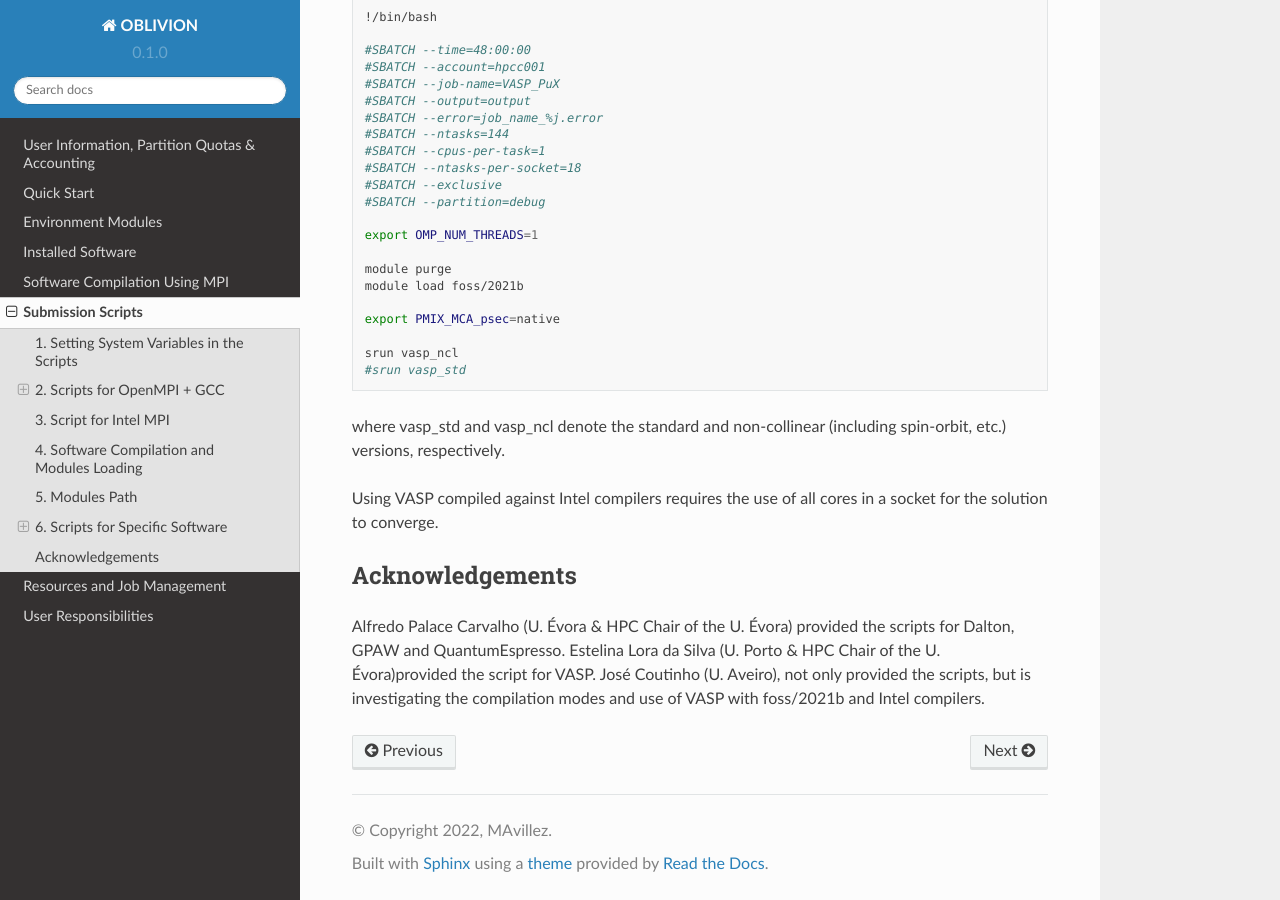
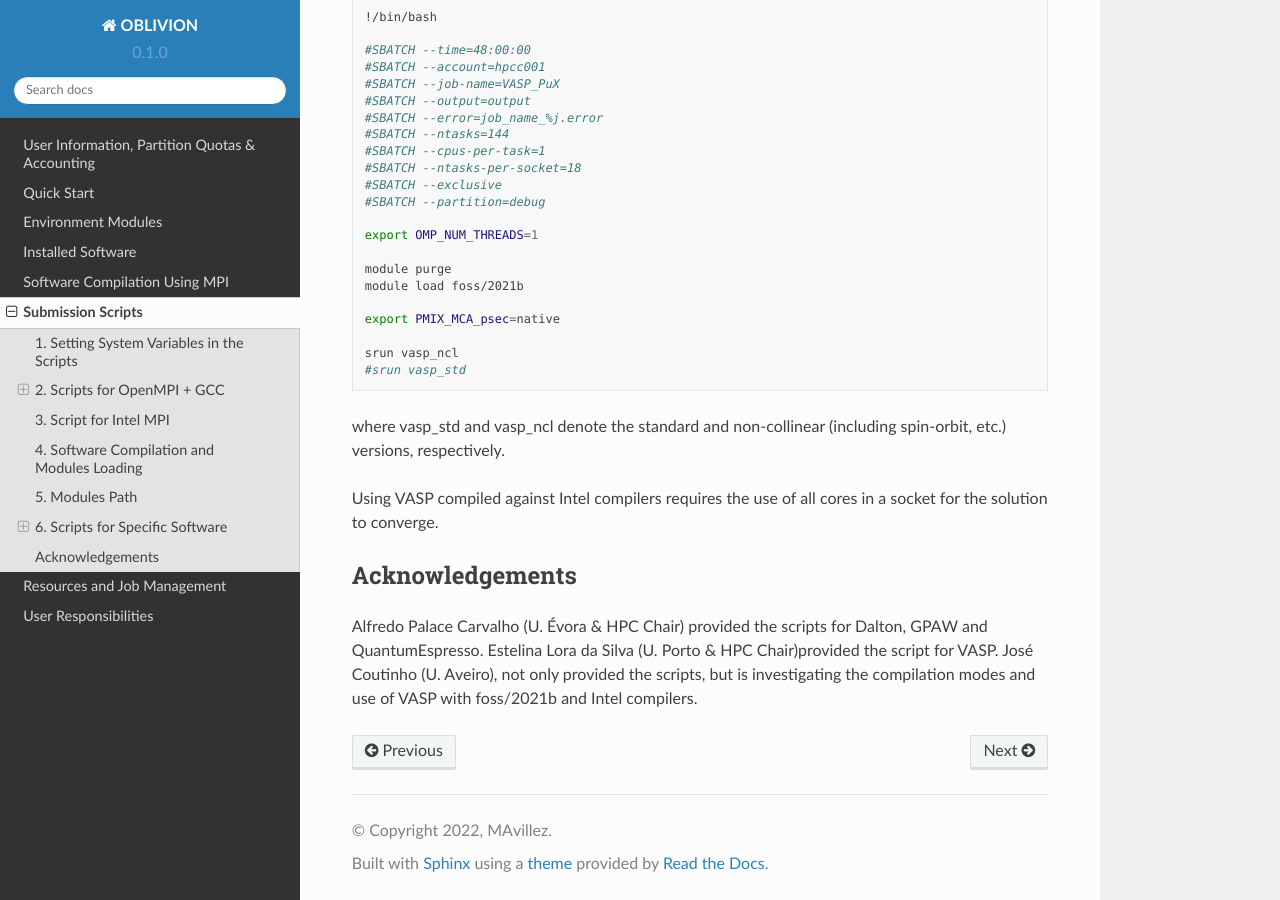
Before and after one commit to mavillez/Oblivion, a Sphinx documentation site: the page built from docs/source/scripts.rst, in a window 1280 px wide and 900 px high, scrolled down 6646 px. Built offline with Sphinx 7.4.7 and the Read the Docs theme 2.0.0, drawn with Linux system fonts in a browser that asks for light colours.

Commit message:
Update scripts.rst

```diff
--- a/docs/source/scripts.rst
+++ b/docs/source/scripts.rst
@@ -377,6 +377,6 @@
 Acknowledgements
 ---------------
 
-Alfredo Palace Carvalho (U. Évora & HPC Chair of the U. Évora) provided the scripts for Dalton, GPAW and QuantumEspresso.
-Estelina Lora da Silva (U. Porto & HPC Chair of the U. Évora)provided the script for VASP.
+Alfredo Palace Carvalho (U. Évora & HPC Chair) provided the scripts for Dalton, GPAW and QuantumEspresso.
+Estelina Lora da Silva (U. Porto & HPC Chair)provided the script for VASP.
 José Coutinho (U. Aveiro), not only provided the scripts, but is investigating the compilation modes and use of VASP with foss/2021b and Intel compilers.
```
